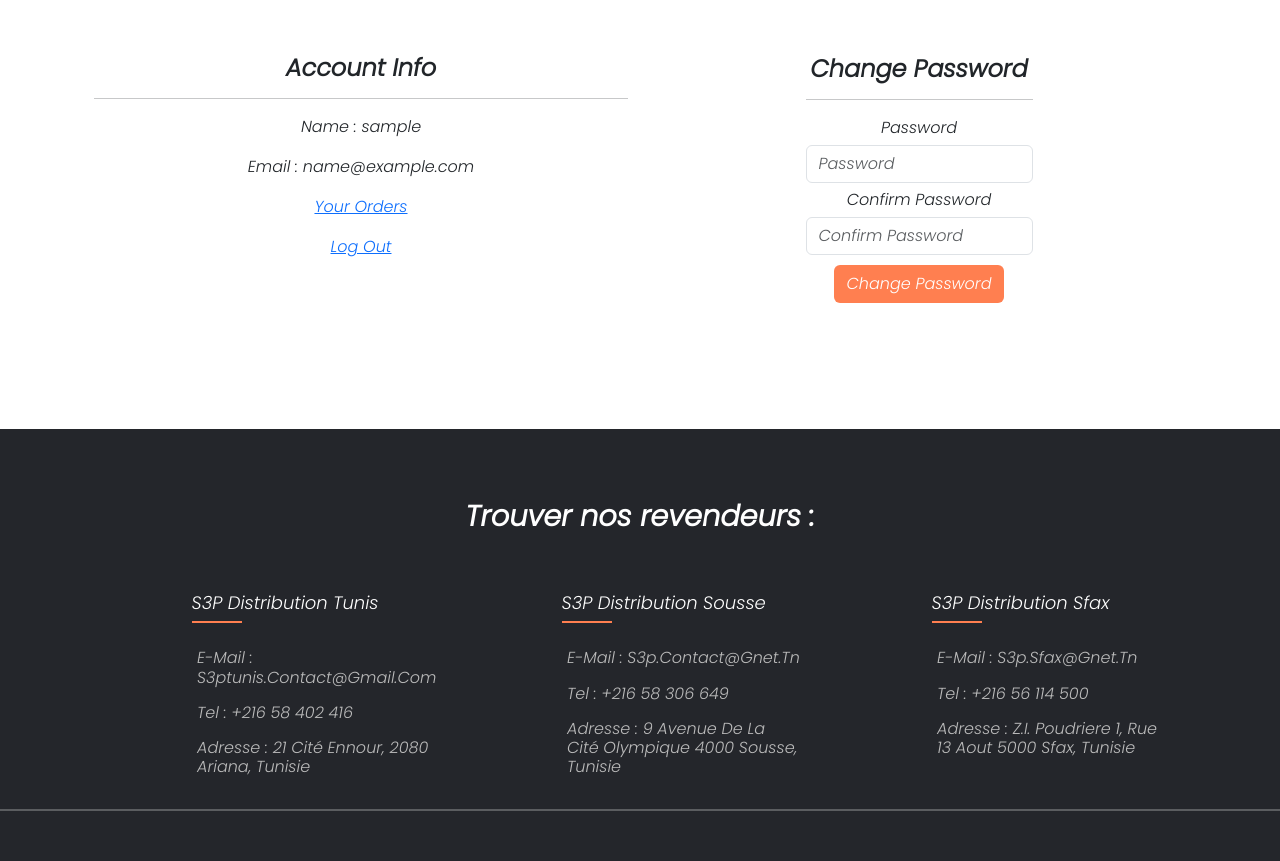
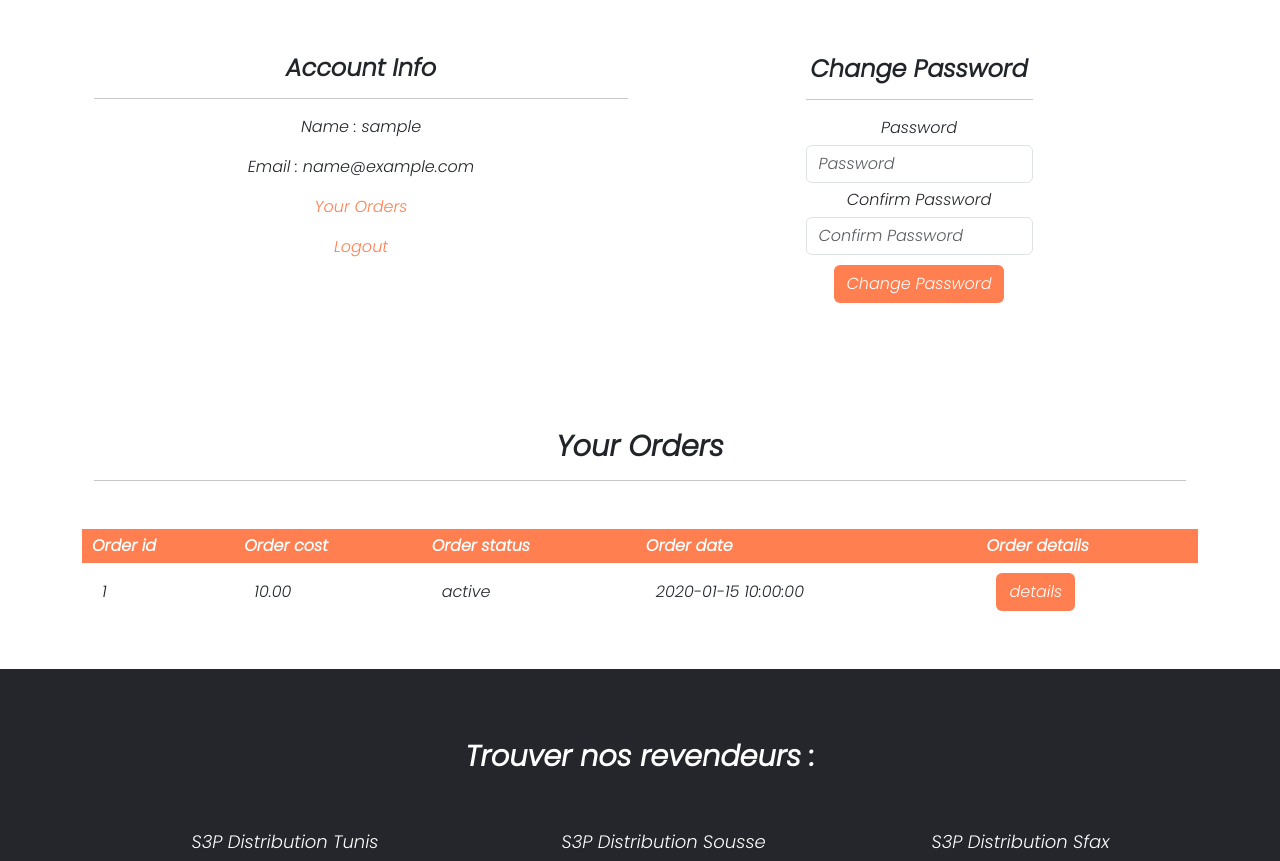
Before and after one commit to selimsoyah/LeoDisplayProject, a PHP site: page /account.php in a window 1280 px wide. Shown: the part 249-1110 px from the top of the page. Run offline with PHP 8.4, Linux system fonts and the light colour scheme; the visitor is signed in with stand-in values (Sample User, id 1); tables that the repository leaves empty hold one stand-in row (values such as "Sample post"); some libraries are stand-ins or nearby versions.

Commit message:
order details part7 6:24

```diff
--- a/account.php
+++ b/account.php
@@ -57,7 +57,17 @@ if(isset($_POST['change_password'])){
 }
 
 
+//get orders
+if(isset($_SESSION['logged_in'])){
 
+  $user_id = $_SESSION['user_id'];
+  $stmt = $conn->prepare("SELECT * FROM orders WHERE user_id=? ");
+
+  $stmt->bind_param('i', $user_id);
+  $stmt->execute();
+
+  $orders = $stmt->get_result();
+}
 
 
 
@@ -154,12 +164,14 @@ if(isset($_POST['change_password'])){
               <p class="text-center" style="color:green;"><?php  if(isset($_GET['login_success'])){echo $_GET['login_success']; }   ?></p>
                 <h3 class="font-weight-bold">Account Info</h3>
                 <hr class="mx-auto">
+              <div class="account-info">
                 <p>Name : <span><?php if(isset($_SESSION['user_name'])){ echo $_SESSION['user_name']; } ?></span></p>
                 <p>Email : <span><?php if(isset($_SESSION['user_email'])){ echo $_SESSION['user_email']; }?></span></p>
+                <p><a href="" id="orders-btn">Your Orders</a></p>
+                <p><a href="account.php?logout=1" id="logout-btn">Logout</a></p>
+              </div>
+            </div>
 
-                <p><a href="" id="order-btn">Your Orders</a></p>
-                <p><a href="account.php?logout=1" id="logout-btn">Log Out</a></p>
-            </div>
             <div class="  mt-3 pt-4 col-lg-6 col-md-12 col-sm-12">
                 <form id="account-form" method="POST" action="account.php">
                   <p class="text-center" style="color:red;"><?php  if(isset($_GET['error'])){echo $_GET['error']; }   ?></p>
@@ -180,6 +192,62 @@ if(isset($_POST['change_password'])){
                   </form>
             </div>
         </div>
+      </section>
+
+      <section id="orders" class="orders container my-5 py3">
+        <div class="container mt-2">
+          <h2 class="font-weight-bold text-center">Your Orders</h2>
+          <hr class="mx-auto">
+        </div>
+
+        <table class="mt-5 py-5">
+
+          <tr>
+            <th>Order id</th>
+            <th>Order cost</th>
+            <th>Order status</th>
+            <th>Order date</th>
+            <th>Order details</th>
+          </tr>
+
+
+          <?php  while($row = $orders->fetch_assoc()){   ?>
+
+          <tr>
+            <td>
+              <!--<div class="product-info">
+                <img src="assets/imgs/StandModulaire.png" alt="StandModulaire">
+                  <div>
+                    <p class="mr-3"><?php echo $row['order_id'];  ?></p>
+                  </div>
+              </div> -->
+              <span> <?php echo $row['order_id'];  ?> </span>
+            </td>
+
+            <td>
+              <span> <?php echo $row['order_cost'];  ?> </span>
+            </td>
+
+            <td>
+              <span> <?php echo $row['order_status'];  ?> </span>
+            </td>
+
+            <td>
+              <span> <?php echo $row['order_date'];  ?> </span>
+            </td>
+
+            <td>
+              <form action="">
+                <input type="submit" class="btn order-details-btn" value="details">
+              </form>
+            </td>
+
+          </tr>
+
+          <?php } ?>
+
+
+        </table>
       </section>
 
       <footer class="footer">
--- a/assets/css/account.css
+++ b/assets/css/account.css
@@ -187,7 +187,7 @@ ul{
     width: 50%;
     margin:5px auto;
     text-align: center;
-padding: 20px;
+	padding: 20px;
 }
 #account-form input{
     margin:5px auto;
@@ -198,3 +198,53 @@ padding: 20px;
     background-color: coral;
     color: white;
 }
+
+.account-info #orders-btn,#logout-btn{
+	color: coral;
+	text-decoration: none;
+}
+
+#orders table{
+    width: 100%;
+    border-collapse: collapse;
+}
+
+#orders .product-info{
+    display: flex;
+    flex-wrap: wrap;
+}
+
+#orders th{
+    /* text-align: left; */
+    padding: 5px 10px;
+    color: #ffff;
+    background-color: coral;
+}
+
+/* #orders #date{
+	text-align: right;
+} */
+
+#orders td{
+    padding: 10px 20px;
+}
+
+#orders td img{
+    width: 80px;
+    height: 80px;
+    margin-right: 5px;
+
+}
+
+td:last-child{
+    /* text-align: right; */
+}
+
+th:last-child{
+    /* text-align: right; */
+}
+
+.orders .order-details-btn{
+    color: white;
+    background-color: coral;
+}
```
